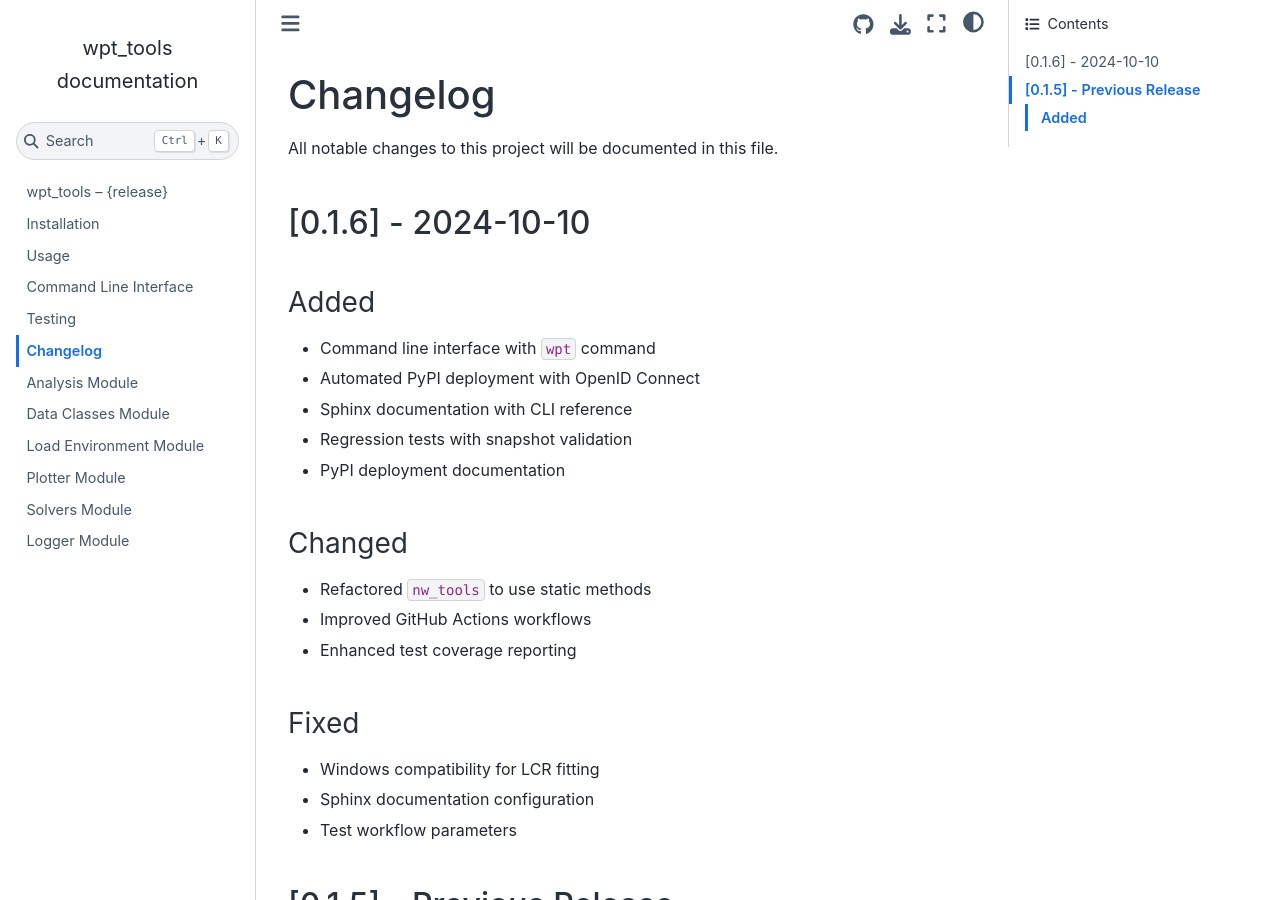
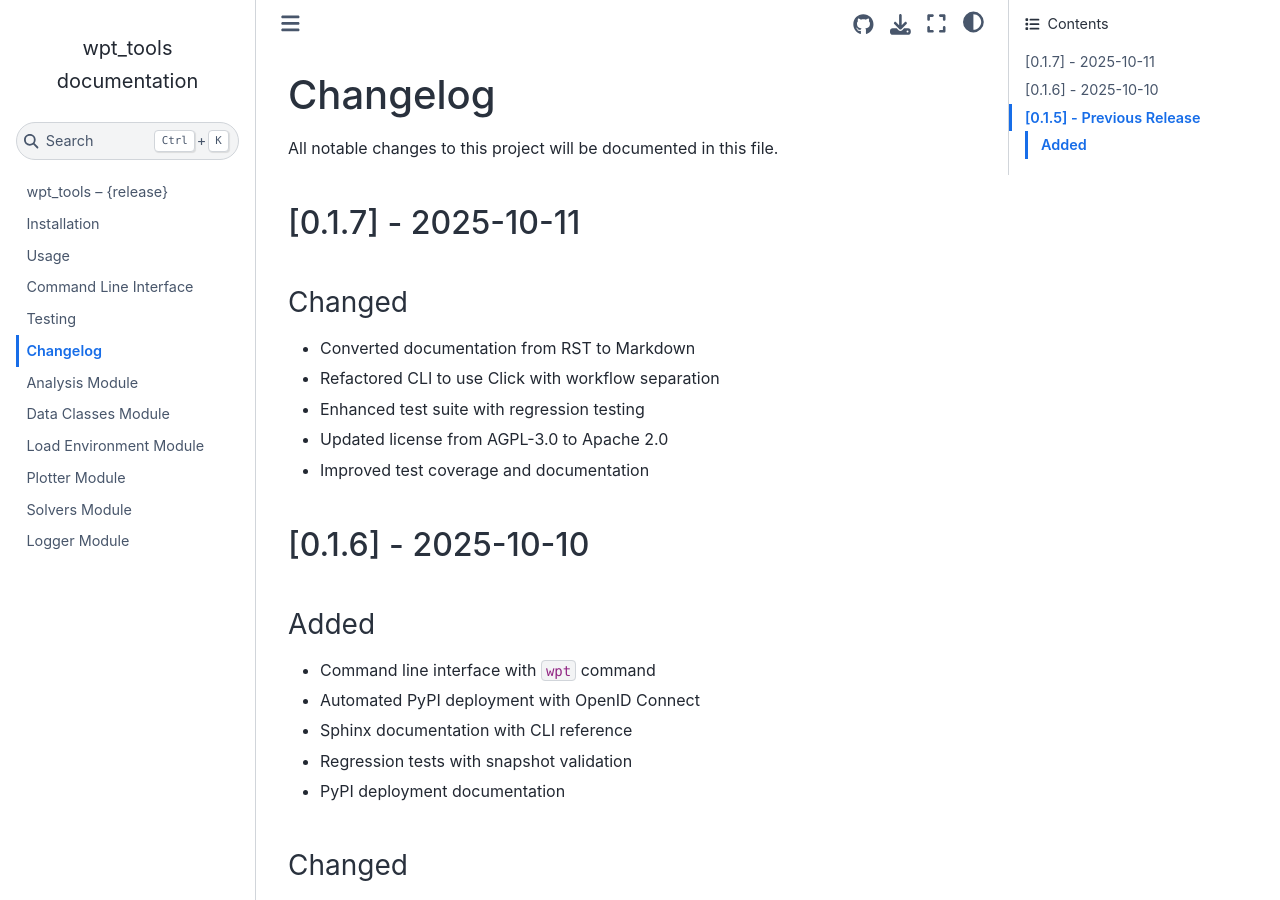
Before and after one commit to t-sasatani/wpt-tools, a Sphinx documentation site: the page built from docs/source/changelog.md, in a window 1280 px wide and 900 px high. Built offline with Sphinx 7.4.7 and the Sphinx Book theme 1.1.4, drawn with Linux system fonts in a browser that asks for light colours.

Commit message:
changelog

```diff
--- a/docs/source/changelog.md
+++ b/docs/source/changelog.md
@@ -2,7 +2,16 @@
 
 All notable changes to this project will be documented in this file.
 
-## [0.1.6] - 2024-10-10
+## [0.1.7] - 2025-10-11
+
+### Changed
+- Converted documentation from RST to Markdown
+- Refactored CLI to use Click with workflow separation
+- Enhanced test suite with regression testing
+- Updated license from AGPL-3.0 to Apache 2.0
+- Improved test coverage and documentation
+
+## [0.1.6] - 2025-10-10
 
 ### Added
 - Command line interface with `wpt` command
```
